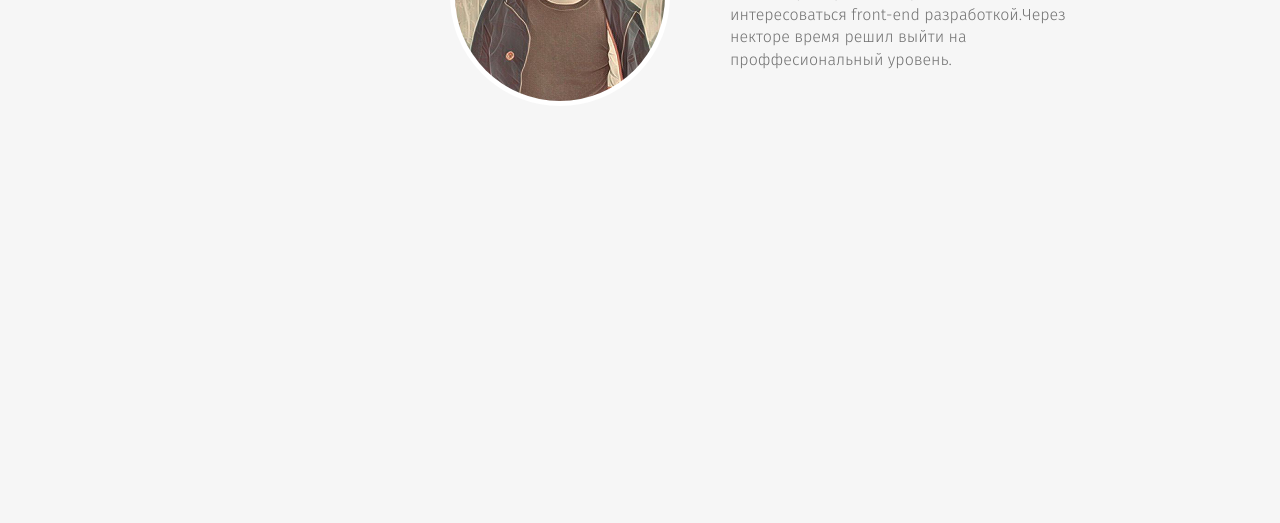
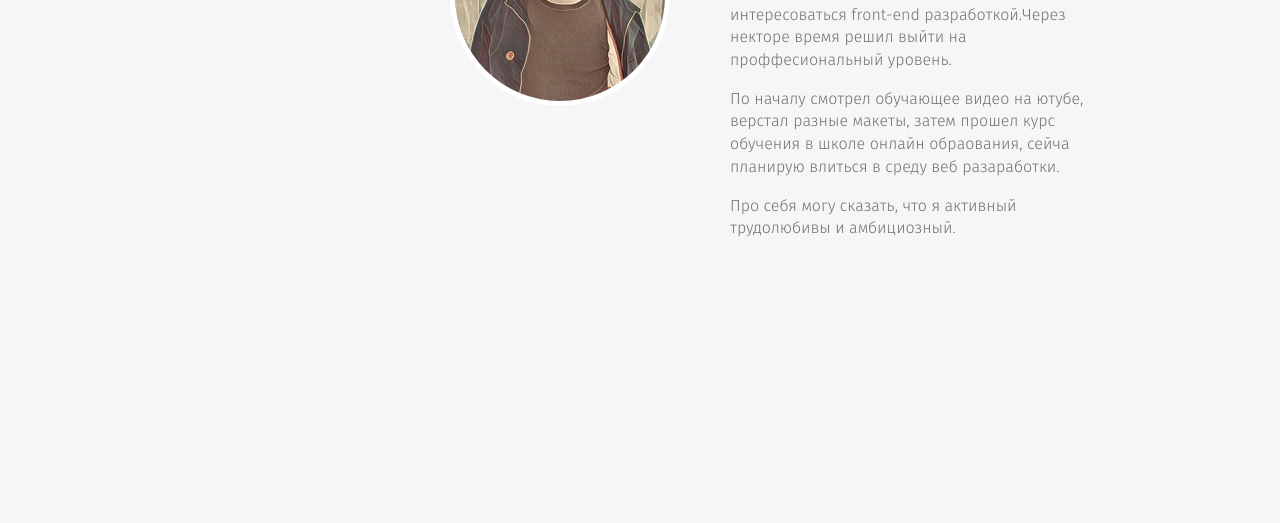
Before and after one commit to SamatKhabibyllin/SamatKhabibyllin.github.io-portfolio, a plain HTML site: page index.html in a window 1280 px wide. Shown: the part 224-747 px from the top of the page. Drawn offline with Linux system fonts and the light colour scheme.

Commit message:
second commit

```diff
--- a/index.html
+++ b/index.html
@@ -71,8 +71,8 @@
                                 <h1 class="title about__title">Обо мне</h1>
                                 <div class="about__desc">
                                     <p>Меня зовут Самат мне 26 лет. Я проживаю в Казани.Примерно полтора года назад начал интересоваться front-end разработкой.Через некторе время решил выйти на проффесиональный уровень.</p>
-                                    <p></p>
-                                    <p></p>
+                                    <p>По началу смотрел обучающее видео на ютубе, верстал разные макеты, затем прошел курс обучения в школе онлайн обраования, сейча планирую влиться в среду веб разаработки.</p>
+                                    <p>Про себя могу сказать, что я  активный трудолюбивы и амбициозный.</p>
                                 </div>
 <!--
                                 <div class="about__btn">
```
